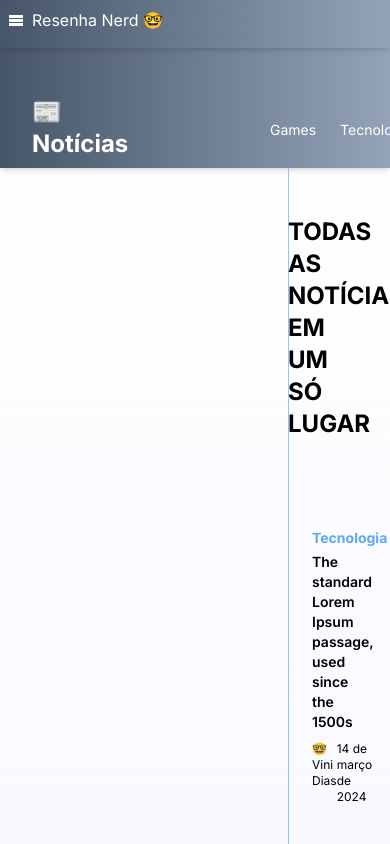
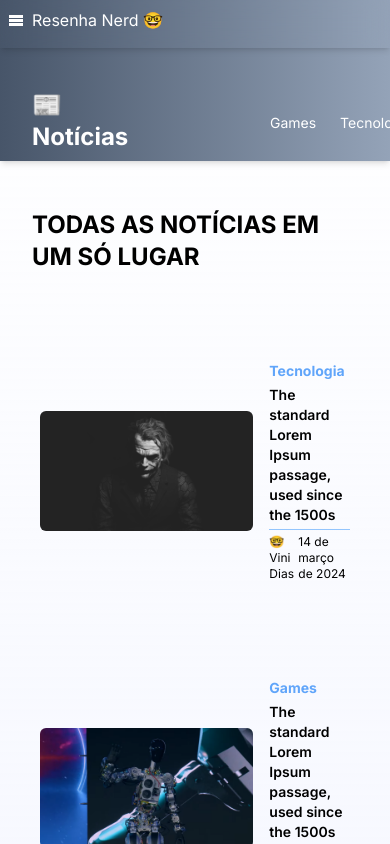
Before and after one commit to vinnidias/resenha-nerd, a Next.js app in the folder resenha-nerd/front-end/: page /noticias in a window 390 px wide. Shown: the top 844 px of the page. Built offline with nearby package versions, Linux system fonts and the light colour scheme.

Commit message:
ajustes de responsividade

```diff
--- a/resenha-nerd/front-end/src/app/noticias/page.tsx
+++ b/resenha-nerd/front-end/src/app/noticias/page.tsx
@@ -4,10 +4,10 @@ import { newsList } from "@/mockDatas/newsData";
 
 export default function News() {
   return (
-    <div className="flex flex-col mt-[-8rem] pt-[3.5em] min-h-[80vh]">
+    <div className="flex flex-col mt-[-8.46rem] pt-[3.5em] min-h-[80vh]">
       <NewsNavbar />
 
-      <div className="flex flex-col w-[70%] gap-20 py-12 pl-72 border-r border-blue-300">
+      <div className="flex flex-col md:w-[70%] gap-20 py-12 2xl:pl-72 px-8 md:border-r border-blue-300">
         <h2 className="text-2xl font-bold">TODAS AS NOTÍCIAS EM UM SÓ LUGAR</h2>
         {newsList.map((item, index) => (
           <TopPostCard
```
